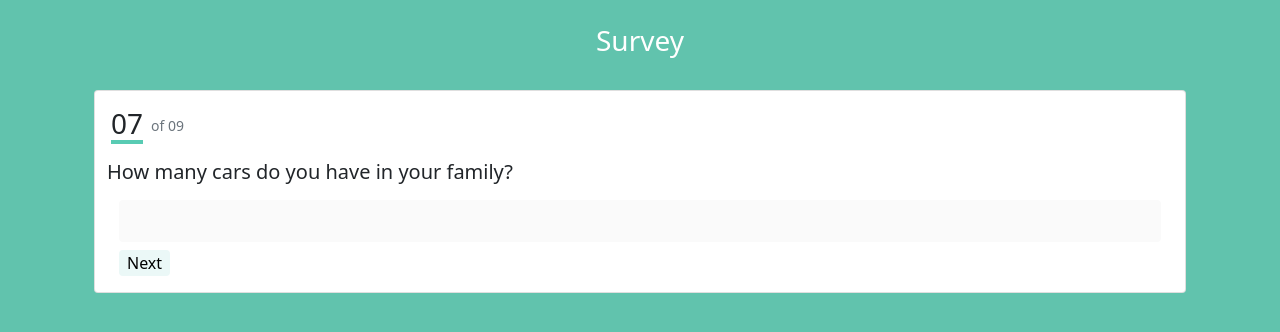
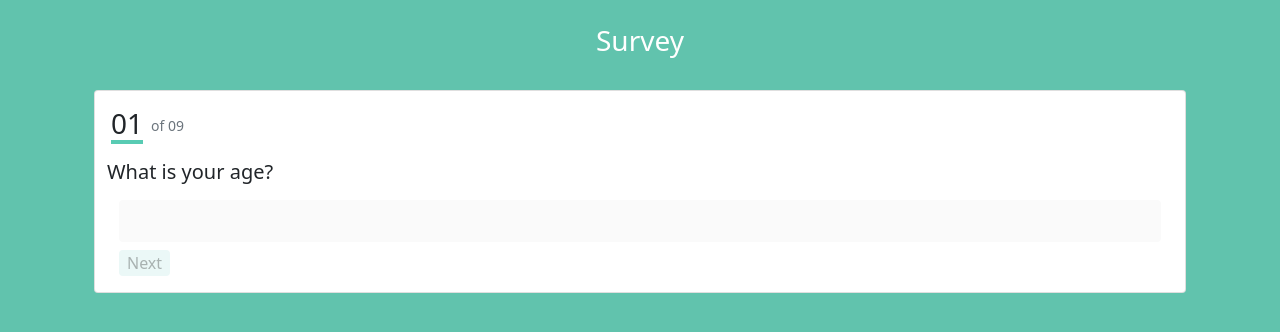
Before and after one commit to svanderweele/preoo-vehicle-survey, a React (Create React App) app in the folder client-react/: page / in a window 1280 px wide. Shown: the top 332 px of the page. Built offline with nearby package versions, Linux system fonts and the light colour scheme.

Commit message:
Fixed question index

```diff
--- a/client-react/src/SurveyForm.tsx
+++ b/client-react/src/SurveyForm.tsx
@@ -9,7 +9,7 @@ import AllQuestions, {
 } from "./Questions";
 
 export default function SurveyForm() {
-  const [questionIndex, setQuestionIndex] = useState<number>(6);
+  const [questionIndex, setQuestionIndex] = useState<number>(0);
   const [questions, setQuestions] = useState<Question[]>(AllQuestions);
 
   const question = questions[questionIndex];
```
Also changed, not shown: 1 other file (tests, documents, lock files or other folders).
